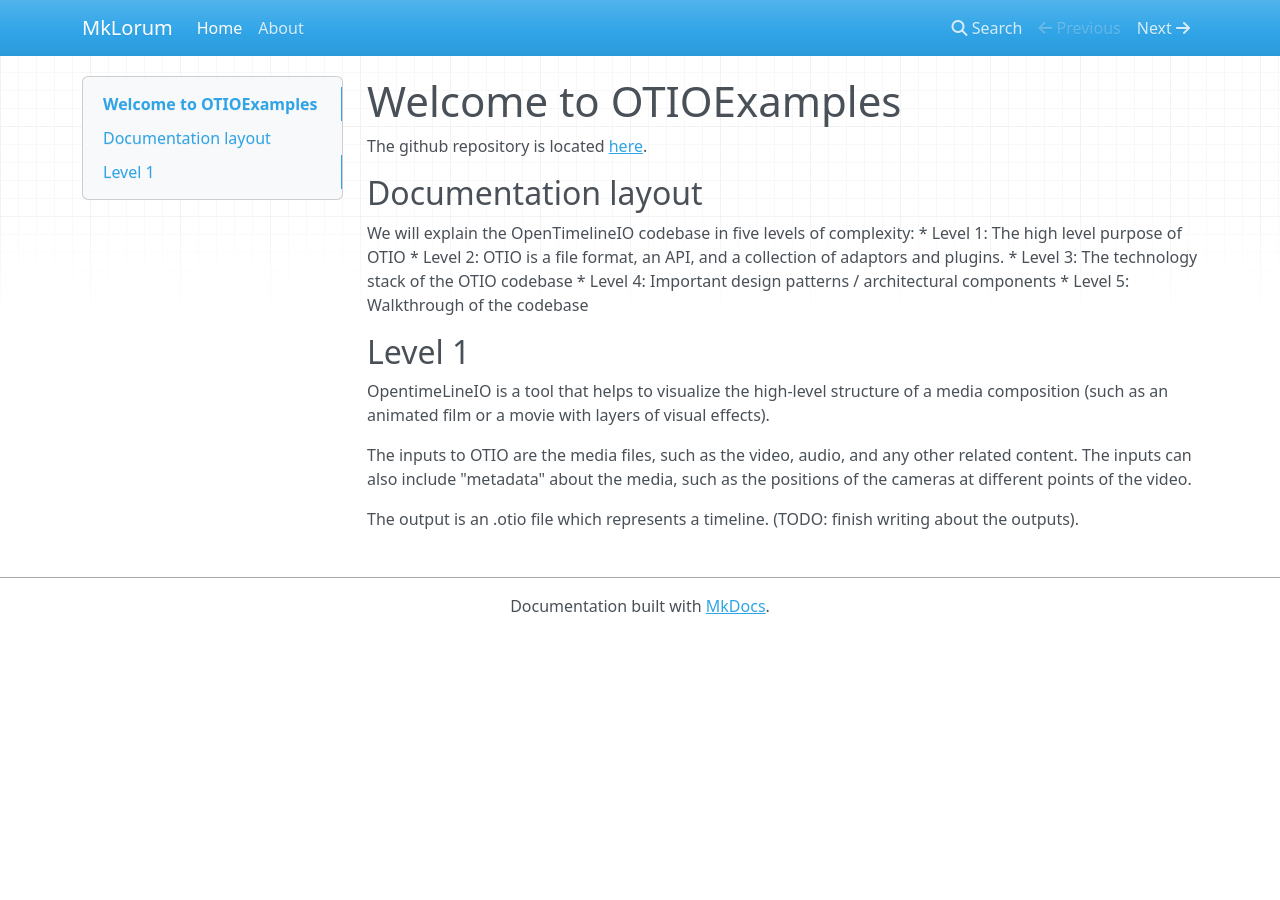
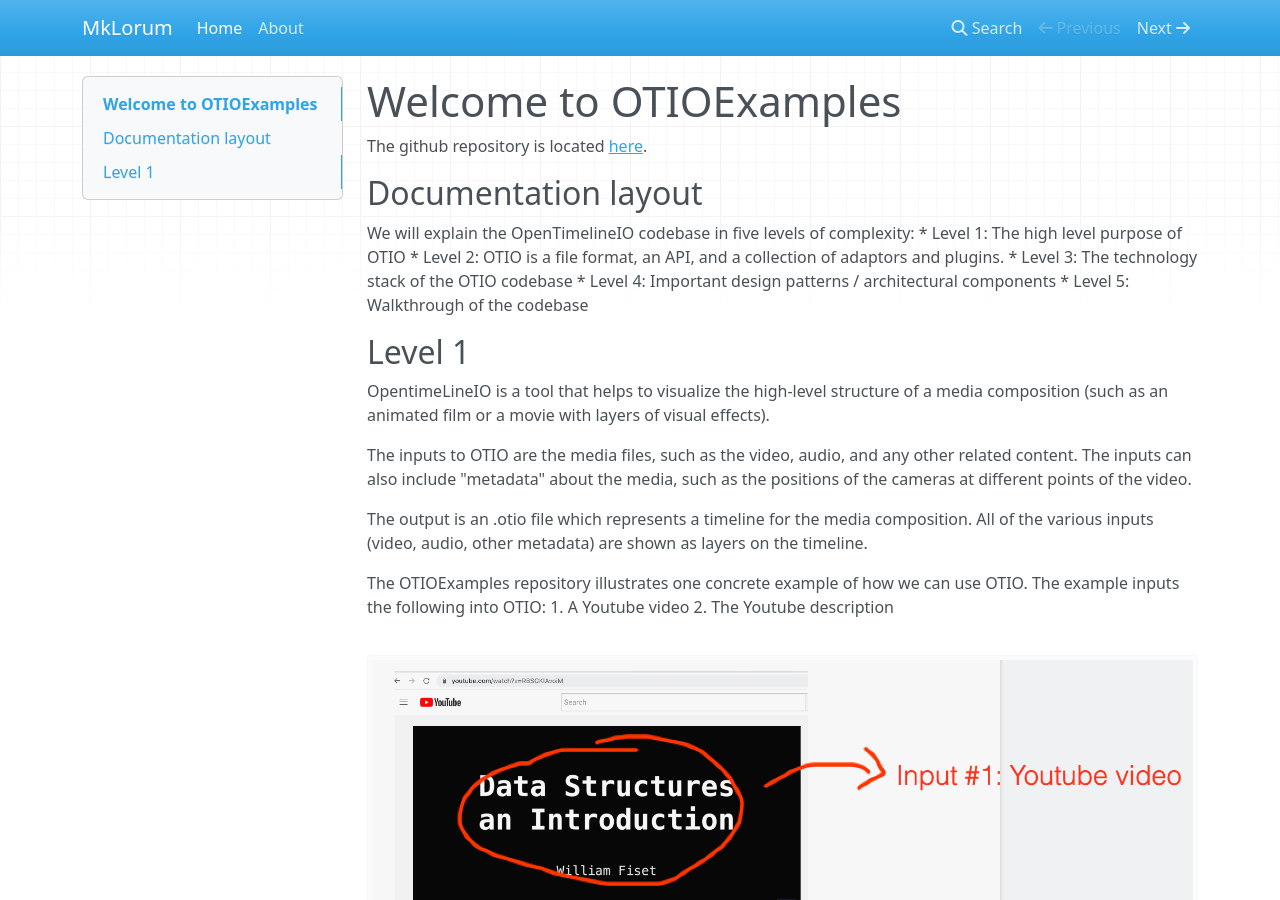
Before and after one commit to OpenTimelineIO/otio-youtube-example, an MkDocs documentation site: the page built from docs/index.md, in a window 1280 px wide and 900 px high. Built offline with MkDocs 1.6.1, drawn with Linux system fonts in a browser that asks for light colours; nearby versions of some CDN libraries.

Commit message:
Documentation: Add visual for OTIO inputs

```diff
--- a/docs/index.md
+++ b/docs/index.md
@@ -20,4 +20,10 @@
 
 The inputs to OTIO are the media files, such as the video, audio, and any other related content.  The inputs can also include "metadata" about the media, such as the positions of the cameras at different points of the video.
 
-The output is an .otio file which represents a timeline. (TODO: finish writing about the outputs).
+The output is an .otio file which represents a timeline for the media composition.  All of the various inputs (video, audio, other metadata) are shown as layers on the timeline.
+
+The OTIOExamples repository illustrates one concrete example of how we can use OTIO.  The example inputs the following into OTIO:
+1. A Youtube video
+2. The Youtube description
+
+![Inputs to OTIO](./img/inputs_visual.png?raw=true "Inputs to OTIO")
```
Also changed, not shown: docs/img/inputs_visual.png (added).
